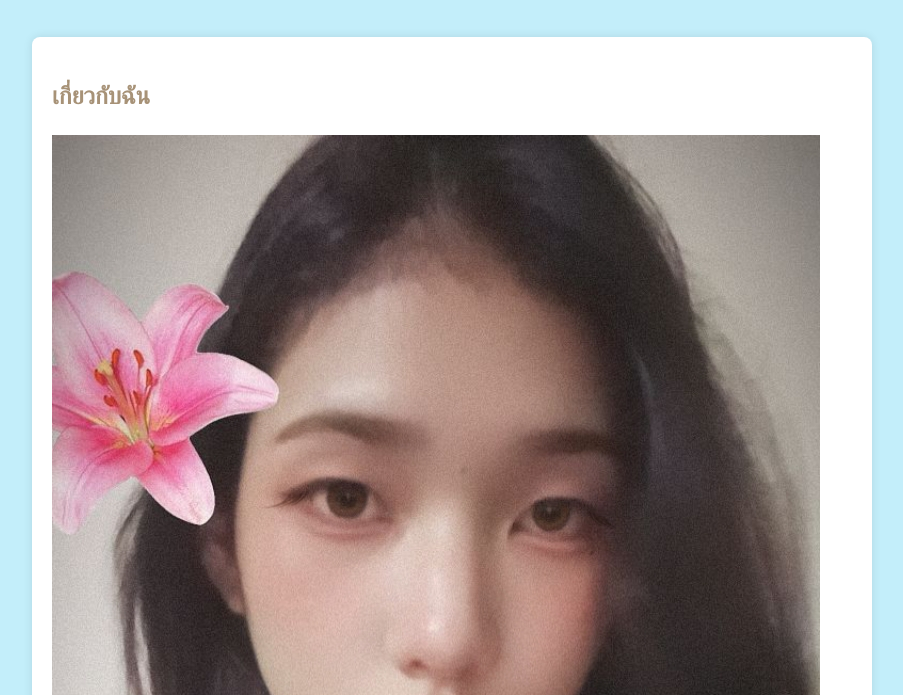
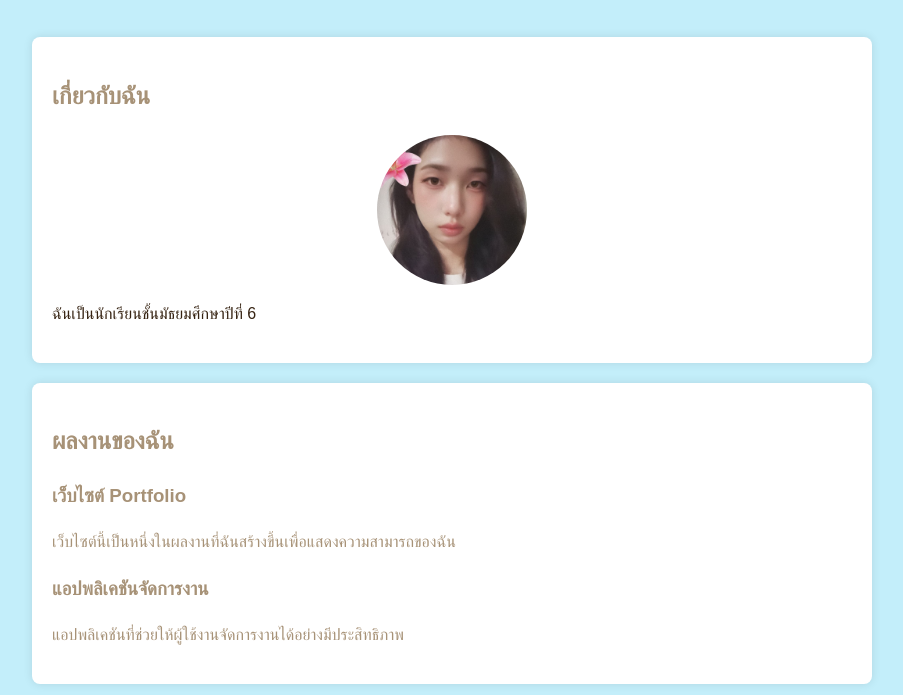
Before and after one commit to PrapatsornSaengsimma17/Napat17, a plain HTML site: page index.html in a window 1280 px wide. Shown: the part 105-800 px from the top of the page, without its empty margins (188-1091 px from the left). Drawn offline with Linux system fonts and the light colour scheme.

Commit message:
Update index.html

```diff
--- a/index.html
+++ b/index.html
@@ -18,7 +18,16 @@
     <section id="about">
         <h2>เกี่ยวกับฉัน</h2>
 
-        <img src="77.jpg" alt="รูปภาพ">
+        <div style="text-align: center;">
+    <img src="77.jpg" alt="รูปภาพ"
+         style="width: 150px; /* ขนาดวงกลม */
+                height: 150px; /* ต้องเท่ากับความกว้าง */
+                border-radius: 50%; /* ทำให้ขอบมนจนกลายเป็นวงกลม */
+                object-fit: cover; /* แถม: กันรูปยืดเบี้ยว ถ้าต้นฉบับไม่ใช่สี่เหลี่ยมจัตุรัส */
+                display: block;
+                margin: auto;
+                ">
+        </div>
 
         <p>ฉันเป็นนักเรียนชั้นมัธยมศึกษาปีที่ 6</p>
     </section>
```
